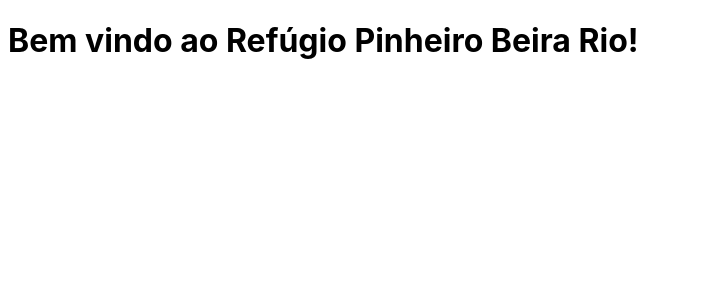
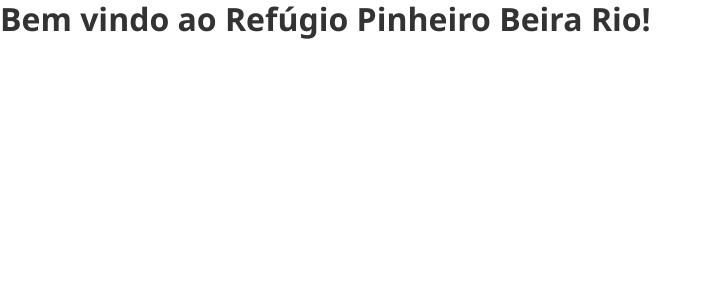
Before and after one commit to refugiopinheirobeirario/refugiopinheirobeirario.github.io, a Jekyll site: the page built from index.html, in a window 1280 px wide. Shown: the top 300 px of the page, without its empty margins (0-710 px from the left). Built offline with Jekyll 4.4.1, drawn with Linux system fonts in a browser that asks for light colours.

Commit message:
Add base CSS

```diff
--- a/_sass/base.scss
+++ b/_sass/base.scss
@@ -1,9 +1,34 @@
-$backgroundColor: #ffffff;
-$bodyColor: #000000;
-$bodyFont: -apple-system,BlinkMacSystemFont,"Segoe UI",Helvetica,Arial,sans-serif,"Apple Color Emoji","Segoe UI Emoji","Segoe UI Symbol";
+:root {
+  --color-text: #333;
+}
+
+*,
+*::after,
+*::before {
+  box-sizing: border-box;
+}
+
+* {
+  margin: 0;
+}
+
+html,
+body {
+  min-height: 100vh;
+}
 
 body {
-  background: $backgroundColor;
-  color: $bodyColor;
-  font-family: $bodyFont;
+  color: var(--color-text);
+  font-family: 'Segoe UI', Tahoma, Geneva, Verdana, sans-serif;
+  font-size: 1rem;
+  line-height: 1.5;
 }
+
+h1,
+h2,
+h3,
+h4,
+h5,
+h6 {
+  line-height: 1.2;
+}
```
